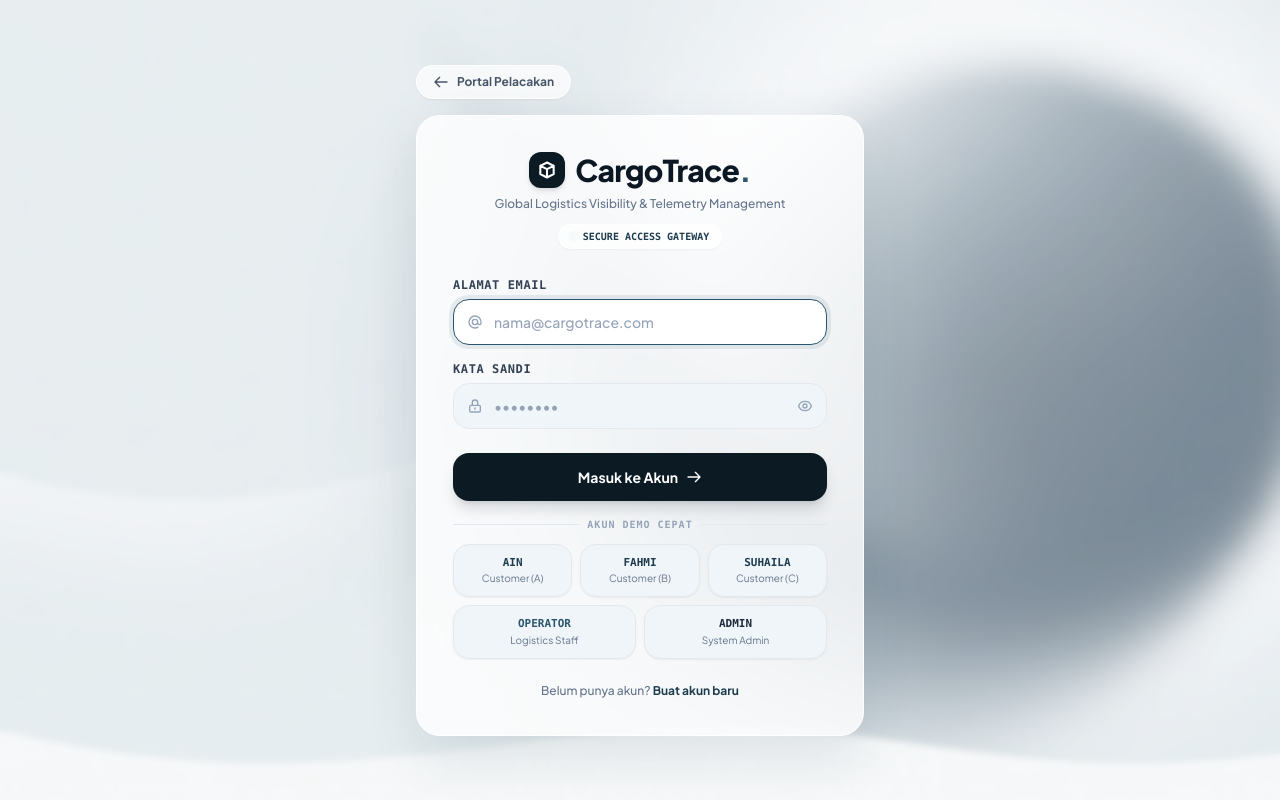
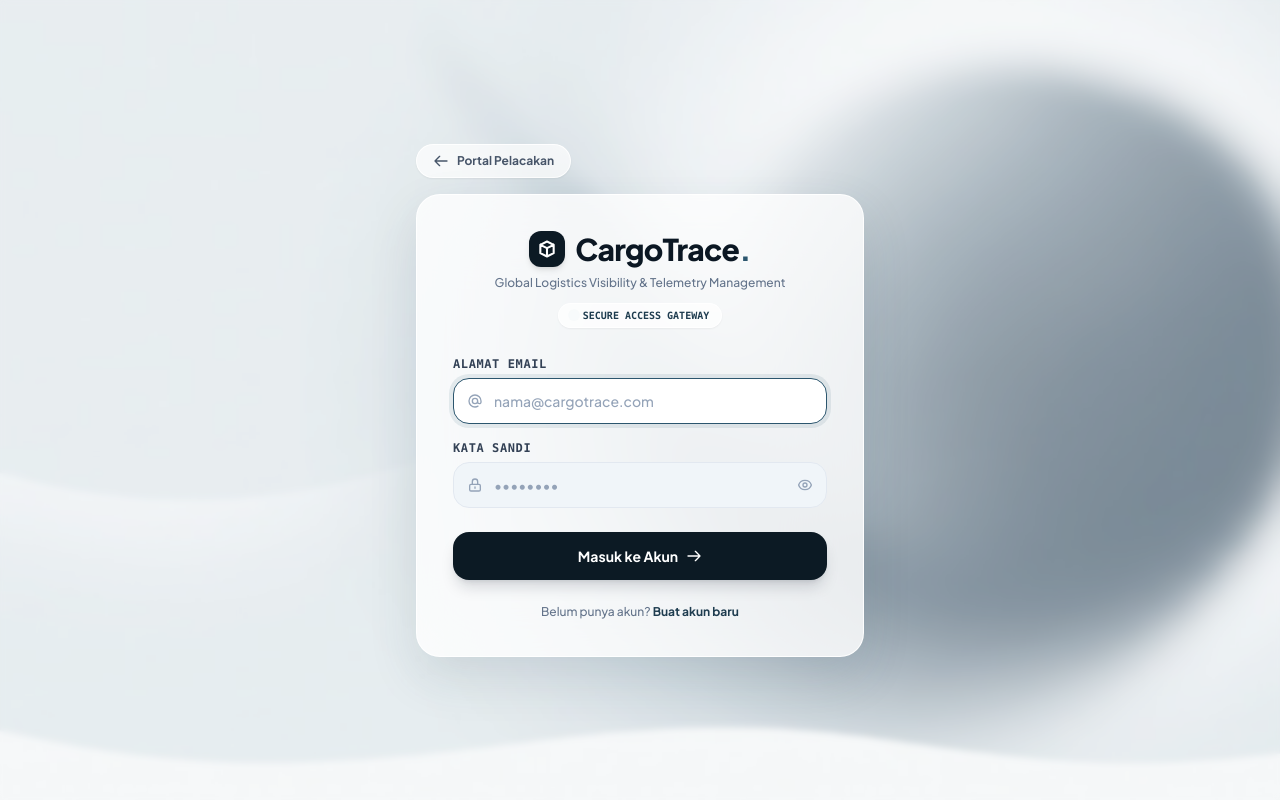
Before and after one commit to ainnurhadijah123/CargoTrace, a Laravel app: page /login in a window 1280 px wide. Run offline with Laravel 12, Linux system fonts and the light colour scheme; parts of the project's set-up code (start-up, migrations or seed data) failed here and were passed over; some libraries are stand-ins or nearby versions.

Commit message:
fix(auth): remove quick demo credentials and leave email/password fields empty on login

```diff
--- a/app/Http/Controllers/TrackingController.php
+++ b/app/Http/Controllers/TrackingController.php
@@ -68,7 +68,6 @@ class TrackingController extends Controller
             session(['intended_tracking_resi' => $shipment->shipment_number]);
             return redirect()->route('login', [
                 'resi' => $shipment->shipment_number,
-                'email' => $shipment->customer?->email,
             ])->with('warning', "🔒 Akses Kargo Terlindungi: Silakan masuk ke akun pemilik pesanan ({$shipment->customer?->name}) atau staf logistik untuk melihat rincian pengiriman {$shipment->shipment_number}.");
         }
 
--- a/resources/views/auth/login.blade.php
+++ b/resources/views/auth/login.blade.php
@@ -53,7 +53,6 @@
 
             @php
                 $intendedResi = request('resi') ?? session('intended_tracking_resi');
-                $intendedEmail = request('email');
             @endphp
 
             <!-- Protected Cargo Security Alert -->
@@ -89,7 +88,7 @@
                         <div class="absolute inset-y-0 left-0 pl-3.5 flex items-center pointer-events-none text-slate-400">
                             <svg class="w-4 h-4" fill="none" stroke="currentColor" viewBox="0 0 24 24"><path stroke-linecap="round" stroke-linejoin="round" stroke-width="2" d="M16 12a4 4 0 10-8 0 4 4 0 008 0zm0 0v1.5a2.5 2.5 0 005 0V12a9 9 0 10-9 9m4.5-1.206a8.959 8.959 0 01-4.5 1.207"></path></svg>
                         </div>
-                        <input type="email" id="email" name="email" value="{{ old('email', $intendedEmail) }}" required autofocus placeholder="nama@cargotrace.com"
+                        <input type="email" id="email" name="email" value="{{ old('email') }}" required autofocus placeholder="nama@cargotrace.com"
                             class="w-full pl-10 pr-4 py-3 bg-[#f0f5f9] hover:bg-[#e8f0f6] focus:bg-white border border-slate-200 focus:border-[#2c566e] focus:ring-4 focus:ring-[#2c566e]/10 rounded-2xl text-slate-800 text-sm font-medium transition placeholder:text-slate-400 focus:outline-none">
                     </div>
                 </div>
@@ -119,55 +118,6 @@
                 </div>
             </form>
 
-            <!-- Quick Demo Credentials Selector (Super Useful for Evaluation) -->
-            <div class="pt-4">
-                <div class="flex items-center gap-2 mb-3">
-                    <div class="h-px bg-slate-200 flex-grow"></div>
-                    <span class="text-[10px] font-mono font-bold text-slate-400 uppercase tracking-widest">Akun Demo Cepat</span>
-                    <div class="h-px bg-slate-200 flex-grow"></div>
-                </div>
-
-                <!-- Customer Accounts -->
-                <div class="grid grid-cols-3 gap-2 mb-2">
-                    <button type="button" onclick="fillDemo('ain@gmail.com', 'ainnur123')"
-                        class="p-2.5 rounded-2xl border text-center transition group shadow-sm {{ $intendedEmail === 'ain@gmail.com' ? 'bg-amber-50 border-amber-400 ring-2 ring-amber-300' : 'bg-[#f0f5f9] hover:bg-white border-slate-200' }}">
-                        <div class="text-[11px] font-mono font-black text-[#1e3c4f] uppercase">Ain</div>
-                        <div class="text-[10px] text-slate-500 truncate">Customer (A)</div>
-                        @if($intendedEmail === 'ain@gmail.com')
-                            <span class="mt-1 inline-block text-[9px] font-bold text-amber-700 bg-amber-100 px-1.5 py-0.5 rounded">Pemilik ✓</span>
-                        @endif
-                    </button>
-                    <button type="button" onclick="fillDemo('fahmi@gmail.com', 'fahmi123')"
-                        class="p-2.5 rounded-2xl border text-center transition group shadow-sm {{ $intendedEmail === 'fahmi@gmail.com' ? 'bg-amber-50 border-amber-400 ring-2 ring-amber-300' : 'bg-[#f0f5f9] hover:bg-white border-slate-200' }}">
-                        <div class="text-[11px] font-mono font-black text-[#1e3c4f] uppercase">Fahmi</div>
-                        <div class="text-[10px] text-slate-500 truncate">Customer (B)</div>
-                        @if($intendedEmail === 'fahmi@gmail.com')
-                            <span class="mt-1 inline-block text-[9px] font-bold text-amber-700 bg-amber-100 px-1.5 py-0.5 rounded">Pemilik ✓</span>
-                        @endif
-                    </button>
-                    <button type="button" onclick="fillDemo('suhaila@gmail.com', 'suhaila123')"
-                        class="p-2.5 rounded-2xl border text-center transition group shadow-sm {{ $intendedEmail === 'suhaila@gmail.com' ? 'bg-amber-50 border-amber-400 ring-2 ring-amber-300' : 'bg-[#f0f5f9] hover:bg-white border-slate-200' }}">
-                        <div class="text-[11px] font-mono font-black text-[#1e3c4f] uppercase">Suhaila</div>
-                        <div class="text-[10px] text-slate-500 truncate">Customer (C)</div>
-                        @if($intendedEmail === 'suhaila@gmail.com')
-                            <span class="mt-1 inline-block text-[9px] font-bold text-amber-700 bg-amber-100 px-1.5 py-0.5 rounded">Pemilik ✓</span>
-                        @endif
-                    </button>
-                </div>
-
-                <!-- Logistics Staff Accounts -->
-                <div class="grid grid-cols-2 gap-2">
-                    <button type="button" onclick="fillDemo('operator@gmail.com', 'operator123')" class="p-2.5 rounded-2xl bg-[#f0f5f9] hover:bg-white hover:border-[#2c566e] border border-slate-200 text-center transition group shadow-sm">
-                        <div class="text-[11px] font-mono font-black text-[#2c566e] uppercase">Operator</div>
-                        <div class="text-[10px] text-slate-500 truncate">Logistics Staff</div>
-                    </button>
-                    <button type="button" onclick="fillDemo('admin@gmail.com', 'admin123')" class="p-2.5 rounded-2xl bg-[#f0f5f9] hover:bg-white hover:border-[#2c566e] border border-slate-200 text-center transition group shadow-sm">
-                        <div class="text-[11px] font-mono font-black text-slate-800 uppercase">Admin</div>
-                        <div class="text-[10px] text-slate-500 truncate">System Admin</div>
-                    </button>
-                </div>
-            </div>
-
             <p class="mt-6 text-center text-xs text-slate-500 font-medium">
                 Belum punya akun?
                 <a href="{{ route('register') }}" class="font-bold text-[#1e3c4f] hover:text-[#0b1723] hover:underline transition-colors">Buat akun baru</a>
@@ -188,14 +138,6 @@
                 icon.innerHTML = '<path stroke-linecap="round" stroke-linejoin="round" stroke-width="2" d="M15 12a3 3 0 11-6 0 3 3 0 016 0z"></path><path stroke-linecap="round" stroke-linejoin="round" stroke-width="2" d="M2.458 12C3.732 7.943 7.523 5 12 5c4.478 0 8.268 2.943 9.542 7-1.274 4.057-5.064 7-9.542 7-4.477 0-8.268-2.943-9.542-7z"></path>';
             }
         }
-
-        function fillDemo(email, pwd) {
-            const emailInput = document.getElementById('email');
-            const pwdInput = document.getElementById('password');
-            emailInput.value = email;
-            pwdInput.value = pwd;
-            emailInput.focus();
-        }
     </script>
 </body>
 </html>
```
Also changed, not shown: resources/views/track/index.blade.php (+4 -4 lines), tests/Feature/TrackingPrivacyTest.php (+0 -1 lines).
